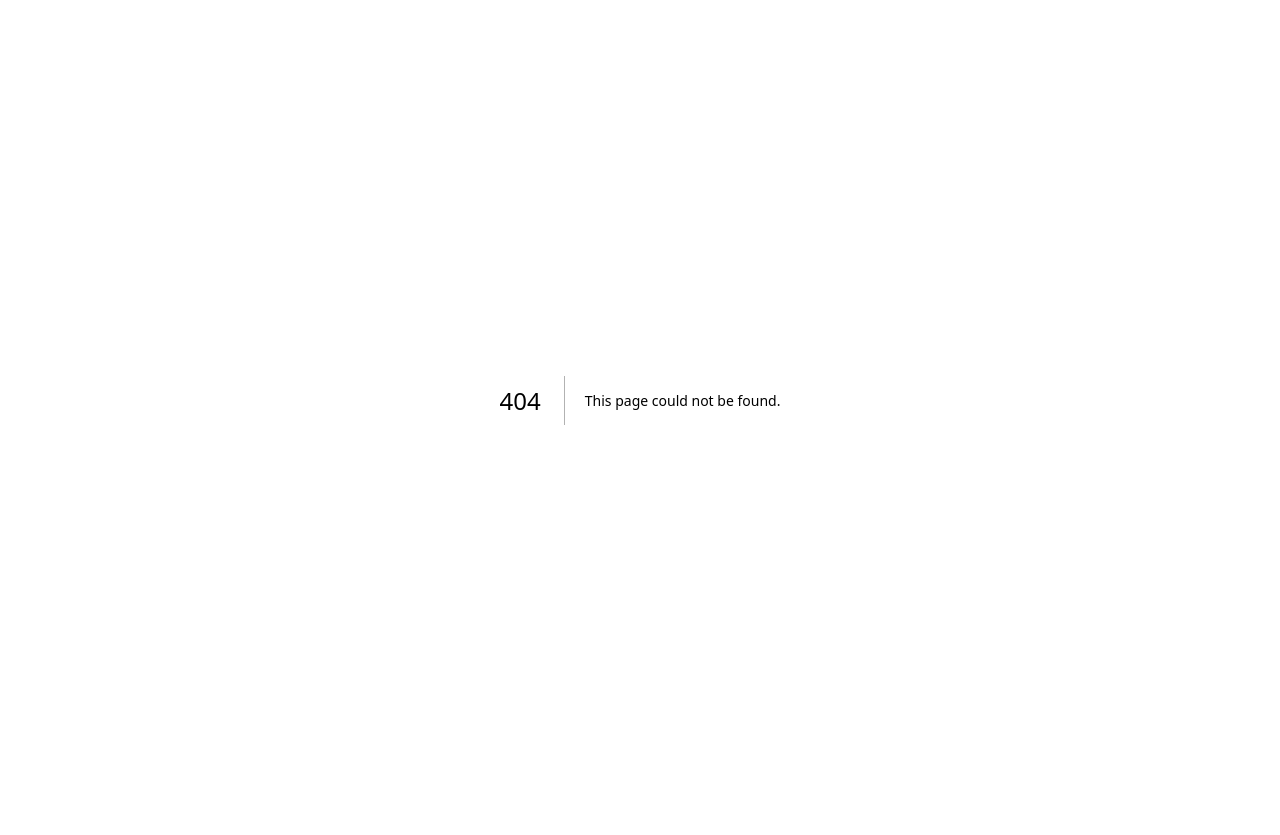
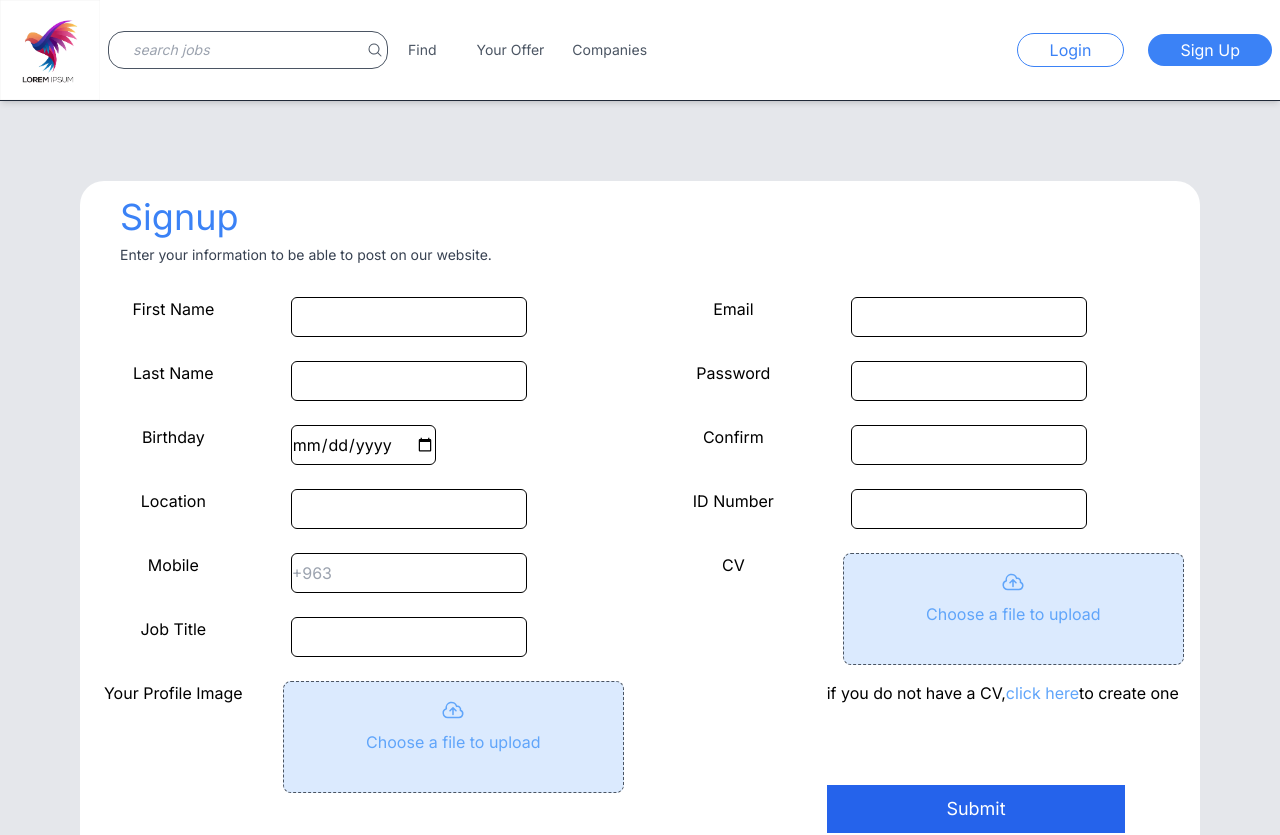
Before and after one commit to abdulqdaer-q/maz, a Next.js app: page /signup in a window 1280 px wide. Before the commit this address had no page. Shown: the top 835 px of the page. Before the commit the page ends 800 px from the top, so only its background shows below. Built offline with nearby package versions, Linux system fonts and the light colour scheme.

Commit message:
finished signup

```diff
--- /dev/null
+++ b/app/signup/page.tsx
@@ -0,0 +1,121 @@
+import Navbar from "@/components/Navbar";
+import CostumFileInput from "@/components/CostumFileInput";
+function page() {
+  return (
+    <div className="bg-gray-200 pb-6">
+      <Navbar />
+      <main className="bg-white h-full m-20 rounded-3xl pt-4 ">
+        <h2 className="text-blue-500 text-4xl text-start ml-10">Signup</h2>
+        <h1 className="text-sm text-gray-700 text-start  mt-2 ml-10">
+          Enter your information to be able to post on our website.
+        </h1>
+
+        <form action="" className="grid grid-cols-2">
+          <div className="grid grid-cols-3 mt-8">
+            <div className="col-span-1 space-y-10">
+              <label className="flex w-full mb-5 justify-center ">
+                First Name
+              </label>
+              <label className="flex w-full mb-5 justify-center">
+                Last Name
+              </label>
+              <label className="flex w-full mb-5 justify-center">
+                Birthday
+              </label>
+              <label className="flex w-full mb-5 justify-center">
+                Location
+              </label>
+              <label className="flex w-full mb-5 justify-center">Mobile</label>
+              <label className="flex w-full mb-5 justify-center">
+                Job Title
+              </label>
+              <label className="flex w-full mb-5 justify-center">
+                Your Profile Image
+              </label>
+            </div>
+            <div className="col-span-2 space-y-6">
+              <input
+                type="text"
+                className="h-10 rounded-md border border-black ml-6"
+              />
+              <input
+                type="text"
+                className="h-10 rounded-md border border-black ml-6"
+              />
+              <input
+                type="date"
+                className="h-10 rounded-md border border-black ml-6"
+              />
+              <input
+                type="text"
+                className="h-10 rounded-md border border-black ml-6"
+              />
+              <input
+                type="number"
+                className="h-10 rounded-md border border-black ml-6"
+                placeholder="+963"
+              />
+              <input
+                type="text"
+                className="h-10 rounded-md border border-black ml-6"
+              />
+              <CostumFileInput />
+            </div>
+          </div>
+
+          <div className="grid grid-cols-3 mt-8">
+            <div className="col-span-1 space-y-10">
+              <label className="flex w-full mb-5 justify-center items-start ">
+                Email
+              </label>
+              <label className="flex w-full mb-5 justify-center items-start mt-4">
+                Password
+              </label>
+              <label className="flex w-full mb-5 justify-center items-start mt-4">
+                Confirm
+              </label>
+              <label className="flex w-full mb-5 justify-center items-start mt-4">
+                ID Number
+              </label>
+              <label className="flex w-full mb-5 justify-center items-start mt-4">
+                CV
+              </label>
+            </div>
+
+            <div className="col-span-2 space-y-6">
+              <input
+                type="email"
+                className="h-10 rounded-md border border-black ml-6"
+              />
+              <input
+                type="password"
+                className="h-10 rounded-md border border-black ml-6"
+              />
+              <input
+                type="password"
+                className="h-10 rounded-md border border-black ml-6"
+              />
+              <input
+                type="text"
+                className="h-10 rounded-md border border-black ml-6"
+              />
+
+              <CostumFileInput />
+            </div>
+
+            <p className="col-span-2 col-start-2 mt-4">
+              if you do not have a CV,
+              <a className="text-blue-400 hover:cursor-pointer">click here</a>
+              to create one
+            </p>
+            <button className="w-4/5 bg-blue-600 h-12 mb-20 text-white text-lg col-span-2 col-start-2 mt-20">
+              Submit
+            </button>
+          </div>
+        </form>
+      </main>
+    </div>
+  );
+}
+
+export default page;
--- /dev/null
+++ b/components/CostumFileInput.tsx
@@ -0,0 +1,49 @@
+"use client";
+import React, { useRef, useState } from "react";
+import { CloudArrowUpIcon } from "@heroicons/react/24/outline";
+const CustomFileInput = () => {
+  const ref = useRef<HTMLInputElement>(null);
+
+  const [selectedFiles, setSelectedFiles] = useState<File[]>([]);
+
+  const handleClick = () => {
+    ref.current?.click();
+  };
+
+  const handleChange = (e: React.ChangeEvent<HTMLInputElement>) => {
+    const files = Array.from(e.currentTarget.files ?? []);
+    setSelectedFiles(files);
+  };
+  return (
+    <div>
+      <div
+        onClick={handleClick}
+        className="p-4 h-28 flex flex-col items-center gap-2 bg-blue-100 text-blue-400 rounded-lg cursor-pointer border border-dashed mx-4 border-gray-600"
+      >
+        <CloudArrowUpIcon className="w-6 h-6" />
+        <span>Choose a file to upload</span>
+        <input
+          type="file"
+          ref={ref}
+          className="hidden"
+          onChange={handleChange}
+        />
+      </div>
+
+      {!!selectedFiles.length && (
+        <div className="p-4 mt-4 bg-blue-100 overflow-hidden text-ellipsis ">
+          <p>Selected Files:</p>
+          {selectedFiles.map((file, i) => {
+            return (
+              <span key={i} className="text-blue-400 whitespace-nowrap">
+                {file.name}
+              </span>
+            );
+          })}
+        </div>
+      )}
+    </div>
+  );
+};
+
+export default CustomFileInput;
```
